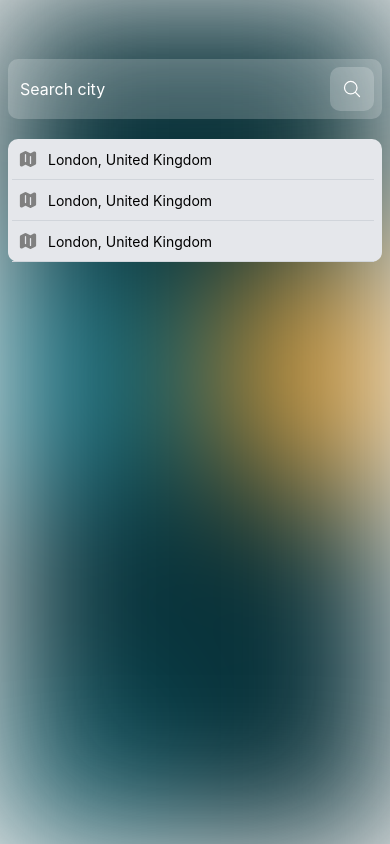
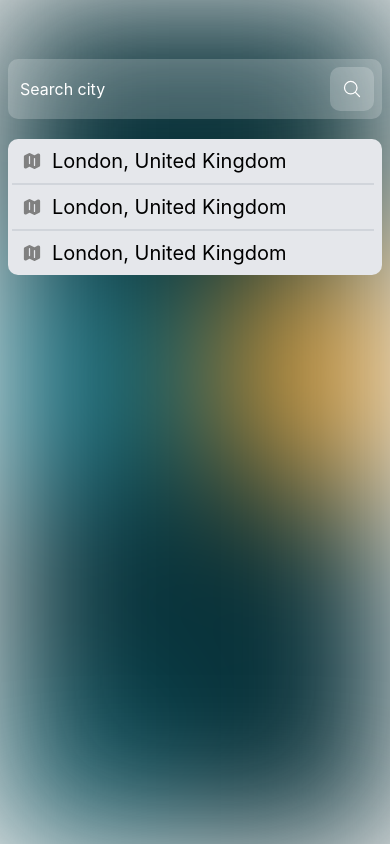
Before and after one commit to MrSirThe1st/SamsungWeatherClone, a React Native app in the folder SamsungWeather/: screen /Home in a window 390 px wide. Both pictures are taken after a click on the element 352 px from the left and 89 px from the top of the page. Built offline with nearby package versions, Linux system fonts and the light colour scheme.

Commit message:
finalising search barc

```diff
--- a/SamsungWeather/screens/HomeScreen.js
+++ b/SamsungWeather/screens/HomeScreen.js
@@ -14,7 +14,10 @@ import {MapIcon} from 'react-native-heroicons/solid'
 
 export default function HomeScreen() {
   const [showSearch, toggleSearch] = useState(false);
-  const [locations, setLocations] = useState([1,2,3])
+  const [locations, setLocations] = useState([1,2,3]);
+  const handleLocation = (loc)=>{
+    console.log('location: ',loc)
+  }
   return (
     <View style={styles.container}>
       <StatusBar style={styles.StatusBar} />
@@ -44,13 +47,16 @@ export default function HomeScreen() {
             <View style={styles.Location}>
               {
                 locations.map((loc, index)=> {
+                  let showBorder = index+1 !== locations.length;
+                  let borderClass = showBorder? { borderColor: '#D1D5DB', borderBottomWidth: 2, } : {};
                   return(
                     <TouchableOpacity
+                    onPress={()=>handleLocation(loc)}
                     key={index}
-                    style={styles.Location1}
+                    style={[styles.Location1, borderClass]}
                     >
-                      <MapIcon size={20} color={'gray'} padding={3} style={{ marginRight: 10 }}/>
-                      <Text>London, United Kingdom</Text>
+                      <MapIcon size={20} color={'gray'} padding={3} style={{ marginHorizontal: 10 }}/>
+                      <Text style={[styles.Textsearch, { fontSize: 20 }]}>London, United Kingdom</Text>
                     </TouchableOpacity>
                   )
                 })
@@ -119,12 +125,12 @@ const styles = StyleSheet.create({
   Location1:{
     flexDirection:'row',
     alignItems:'center',
-    paddingHorizontal: 6,
     paddingVertical: 10,
     marginHorizontal: 4,
     marginRight: 8,
-    borderBottomColor: '#D1D5DB',
-    borderBottomWidth: 1,
     borderStyle: 'solid',
+  },
+  Textsearch:{
+    color: "black",
   }
 });
```
